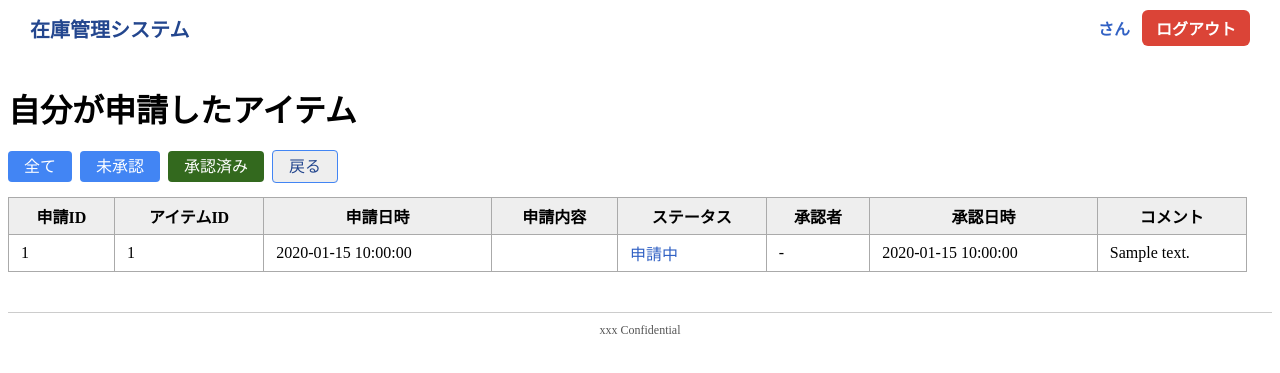
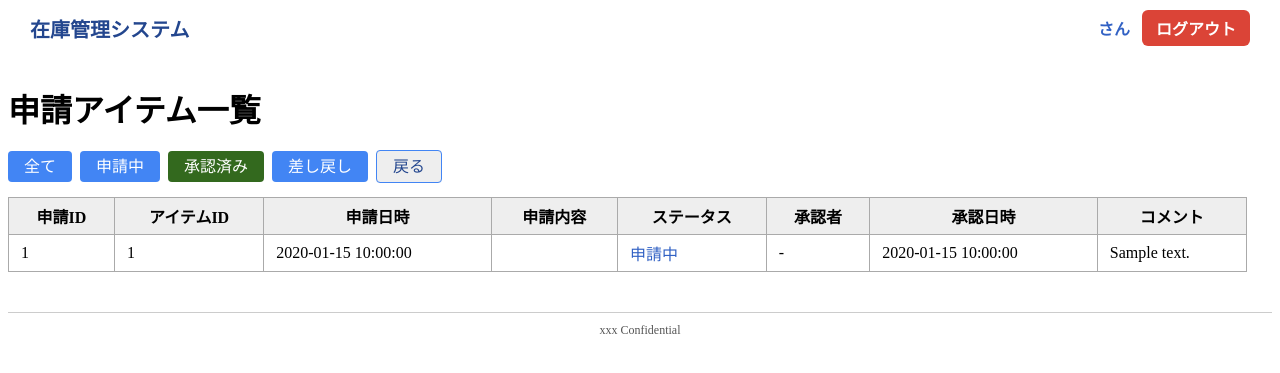
Before and after one commit to ai-programming-base/crud-app, a Flask app: template templates/my_applications.html in a window 1280 px wide. Shown: the top 373 px of the page. Run offline with Flask 3, Linux system fonts and the light colour scheme; the template is opened without the code that fills it: most values are stand-ins (such as "Sample title", 1, 10 or a date in 2020).

Commit message:
申請一覧の表示とフィルタを修正

```diff
--- a/blueprints/my_applications_bp.py
+++ b/blueprints/my_applications_bp.py
@@ -11,10 +11,13 @@ def my_applications():
     db = get_db()
     params = [g.user['username']]
     where = "applicant=?"
+
     if status == "approved":
         where += " AND status='承認'"
+    elif status == "remanded":
+        where += " AND status='差し戻し'"
     elif status == "pending":
-        where += " AND status!='承認'"
+        where += " AND status NOT IN ('承認','差し戻し')"
 
     apps = db.execute(f"""
         SELECT * FROM item_application
--- a/templates/my_applications.html
+++ b/templates/my_applications.html
@@ -17,12 +17,21 @@
 {% endblock %}
 
 {% block content %}
-<h1>自分が申請したアイテム</h1>
+<h1>申請アイテム一覧</h1>
 <div style="margin-bottom:20px;">
-    <a href="{{ url_for('my_applications_bp.my_applications', status='all') }}" class="btn{% if status=='all' %} selected{% endif %}">全て</a>
-    <a href="{{ url_for('my_applications_bp.my_applications', status='pending') }}" class="btn{% if status=='pending' %} selected{% endif %}">未承認</a>
-    <a href="{{ url_for('my_applications_bp.my_applications', status='approved') }}" class="btn{% if status=='approved' %} selected{% endif %}">承認済み</a>
-    <a href="{{ url_for('index_bp.index') }}" class="btn" style="background:#eee; color:#23468e; border:1px solid #4285f4;">戻る</a>
+<div style="margin-bottom:20px;">
+    <a href="{{ url_for('my_applications_bp.my_applications', status='all') }}"
+       class="btn{% if status=='all' %} selected{% endif %}">全て</a>
+    <a href="{{ url_for('my_applications_bp.my_applications', status='pending') }}"
+       class="btn{% if status=='pending' %} selected{% endif %}">申請中</a>
+    <a href="{{ url_for('my_applications_bp.my_applications', status='approved') }}"
+       class="btn{% if status=='approved' %} selected{% endif %}">承認済み</a>
+    <a href="{{ url_for('my_applications_bp.my_applications', status='remanded') }}"
+       class="btn{% if status=='remanded' %} selected{% endif %}">差し戻し</a>
+
+    <a href="{{ url_for('index_bp.index') }}"
+       class="btn" style="background:#eee; color:#23468e; border:1px solid #4285f4;">戻る</a>
+</div>
 </div>
 <table>
     <tr>
```
